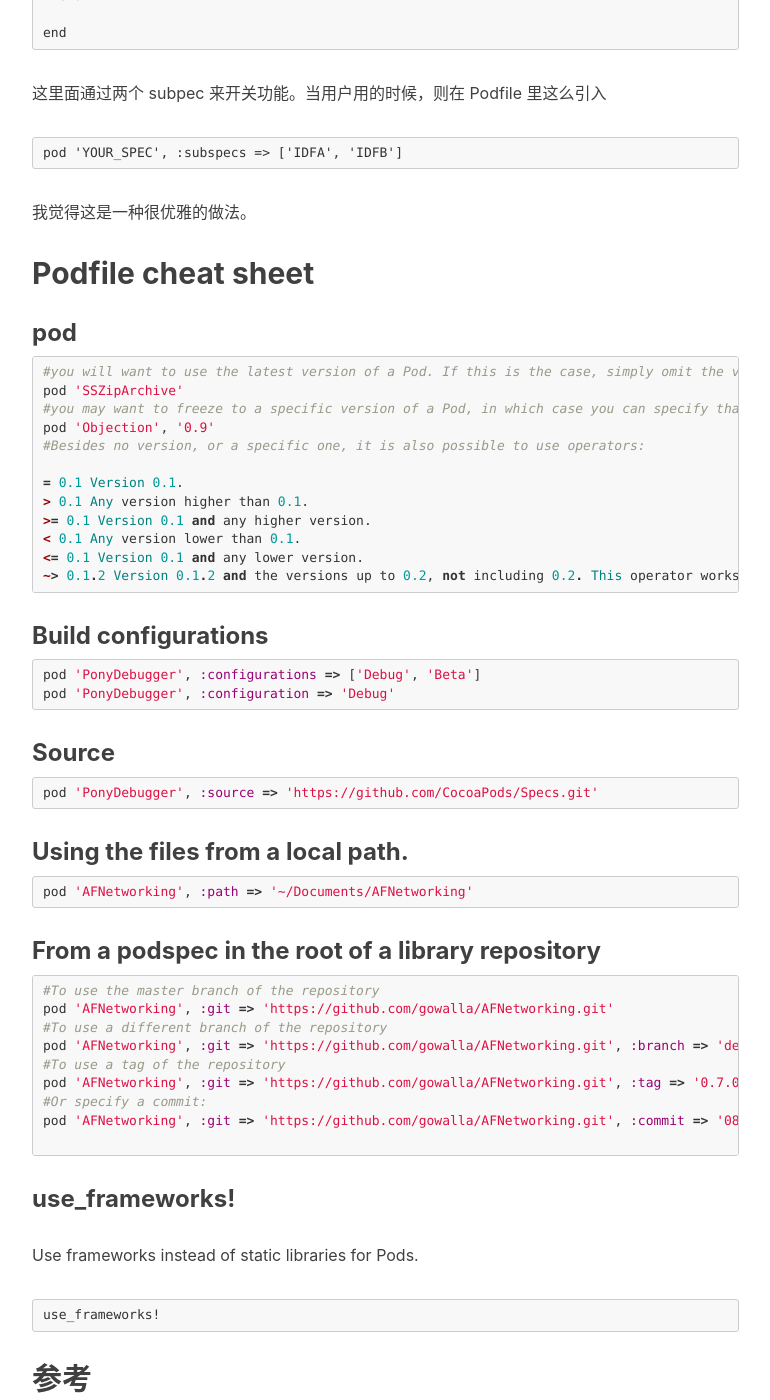
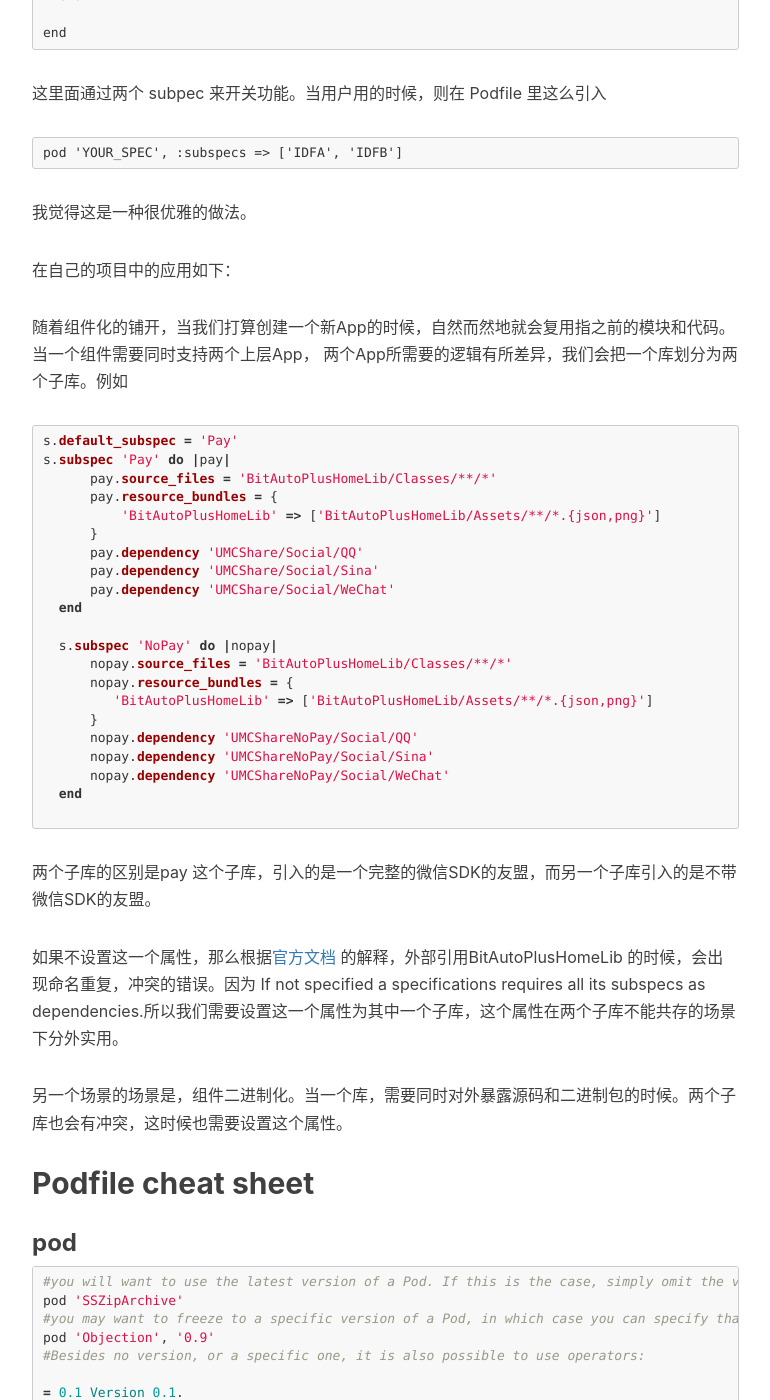
Before and after one commit to toolazytoname/toolazytoname.github.io, a Jekyll site: the page built from _posts/2018-06-23-private-podspec.markdown, in a window 1280 px wide and 1400 px high, scrolled down 4724 px. Shown: the whole window, without its empty margins (233-1003 px from the left). Built offline with Jekyll 4.4.1, drawn with Linux system fonts in a browser that asks for light colours; nearby versions of some CDN libraries; comment, search, counter and statistics services are not loaded.

Commit message:
补充default_subspec

````diff
--- a/_posts/2018-06-23-private-podspec.markdown
+++ b/_posts/2018-06-23-private-podspec.markdown
@@ -224,6 +224,46 @@
 我觉得这是一种很优雅的做法。
 
 
+
+在自己的项目中的应用如下：
+
+随着组件化的铺开，当我们打算创建一个新App的时候，自然而然地就会复用指之前的模块和代码。当一个组件需要同时支持两个上层App， 两个App所需要的逻辑有所差异，我们会把一个库划分为两个子库。例如
+
+```ruby
+s.default_subspec = 'Pay'
+s.subspec 'Pay' do |pay|
+      pay.source_files = 'BitAutoPlusHomeLib/Classes/**/*'
+      pay.resource_bundles = {
+          'BitAutoPlusHomeLib' => ['BitAutoPlusHomeLib/Assets/**/*.{json,png}']
+      }
+      pay.dependency 'UMCShare/Social/QQ'
+      pay.dependency 'UMCShare/Social/Sina'
+      pay.dependency 'UMCShare/Social/WeChat'
+  end
+
+  s.subspec 'NoPay' do |nopay|
+      nopay.source_files = 'BitAutoPlusHomeLib/Classes/**/*'
+      nopay.resource_bundles = {
+         'BitAutoPlusHomeLib' => ['BitAutoPlusHomeLib/Assets/**/*.{json,png}']
+      }
+      nopay.dependency 'UMCShareNoPay/Social/QQ'
+      nopay.dependency 'UMCShareNoPay/Social/Sina'
+      nopay.dependency 'UMCShareNoPay/Social/WeChat'
+  end
+
+```
+
+两个子库的区别是pay 这个子库，引入的是一个完整的微信SDK的友盟，而另一个子库引入的是不带微信SDK的友盟。
+
+如果不设置这一个属性，那么根据[官方文档](https://guides.cocoapods.org/syntax/podspec.html#specification) 的解释，外部引用BitAutoPlusHomeLib 的时候，会出现命名重复，冲突的错误。因为 If not specified a specifications requires all its subspecs as dependencies.所以我们需要设置这一个属性为其中一个子库，这个属性在两个子库不能共存的场景下分外实用。
+
+
+
+另一个场景的场景是，组件二进制化。当一个库，需要同时对外暴露源码和二进制包的时候。两个子库也会有冲突，这时候也需要设置这个属性。
+
+
+
+
 ## Podfile cheat sheet
 
 
````
